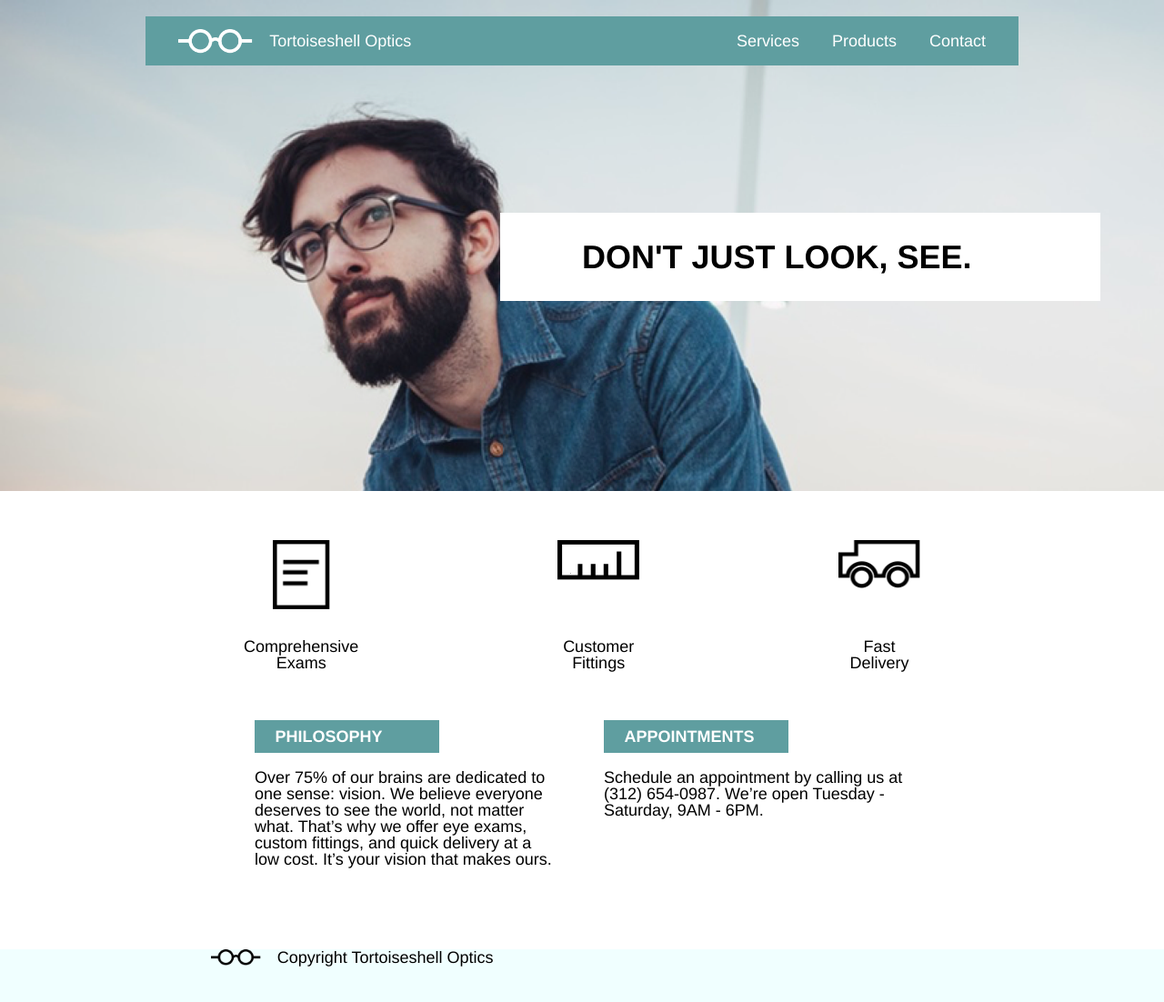
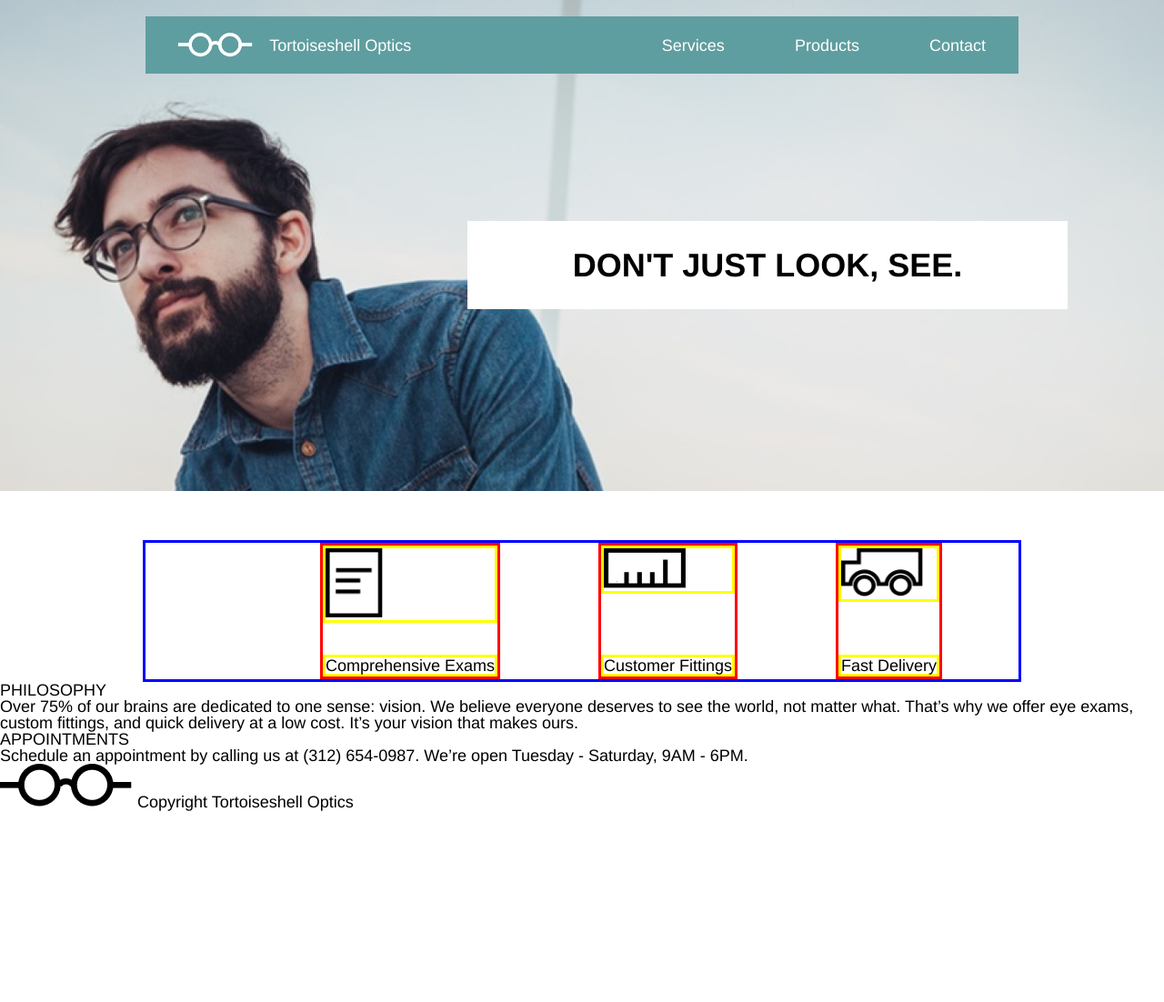
Before and after one commit to JessDsouza95/Tortoiseshell-Optics, a plain HTML site: page index.html in a window 1280 px wide. Shown: the whole page at 91% size. After the commit the page ends 892 px from the top, so only its background shows below. Drawn offline with Linux system fonts and the light colour scheme.

Commit message:
project 2nd stage

```diff
--- a/index.html
+++ b/index.html
@@ -4,56 +4,67 @@
         <title>Tortoiseshell Optics</title>
         <link href="./resources/css/reset.css" rel="stylesheet" type="text/css"/>
         <link href="./resources/css/style.css" rel="stylesheet" type="text/css"/>
-        <link href="./resources/css/flexbox.css" rel="stylesheet" type="text/css"/>
     </head>
     <body>
         <header>
-            <div class="banner">
-                <div class="header-1">
-                    <div class="Navigation">
+            <div class="header">
+                <div class="top-header">
+                    <div class="top-header-content">
                         <img src="./resources/images/logo-white.png" alt="logo"/>
-                        <Span class="sitename">Tortoiseshell Optics</span>
-                        <span class="nav">Services</span>
-                        <span class="nav">Products</span>
-                        <span class="nav">Contact</span>
+                        <p>Tortoiseshell Optics</p>
                     </div>
-                    <div class="banner-text">
-                        <h1>DON'T JUST LOOK, SEE.</h1>
+                    <div class="top-header-content">
+                        <nav>
+                            <span>Services</span>
+                            <span>Products</span>
+                            <span>Contact</span>
+                        </nav>
+                    </div>
+                </div>
+                <div class="banner-header">
+                    <div class="banner-header-content">
+                        <span>DON'T JUST LOOK, SEE.</span>
                     </div>
                 </div>
             </div>
         </header>
         <main>
-            <div class="top-page">
-                <div class="top-item">
-                    <img class="paper item" src="./resources/images/paper-icon.png" alt="paper"/>
-                    <span class="item">Comprehensive Exams</span>
+            <div class="top-main">
+                <div class="top-main-content">
+                    <div>
+                        <img class="paper" src="./resources/images/paper-icon.png"/>
+                    </div>
+                    <span>Comprehensive Exams</span>
                 </div>
-                <div class="top-item">
-                    <img class="ruler item" src="./resources/images/ruler-icon.png" alt="ruler"/>
-                    <span class="item">Customer Fittings</span>
+                <div class="top-main-content">
+                    <div>
+                        <img class="ruler" src="./resources/images/ruler-icon.png"/>
+                    </div>
+                    <span>Customer Fittings</span>
                 </div>
-                <div class="top-item">
-                    <img  class="delivery item" src="./resources/images/truck-icon.png" alt="Delivery"/>
-                    <span class="item">Fast Delivery</span>
+                <div class="top-main-content">
+                    <div>
+                        <img class="truck" src="./resources/images/truck-icon.png"/>
+                    </div>
+                    <span>Fast Delivery</span>
                 </div>
             </div>
-            <div class="bottom-page">
-               <div class="bottom-content">
-                  <span class="bottom-item bottom-header">PHILOSOPHY</span>
-                  <p class="bottom-item">Over 75% of our brains are dedicated to one sense: vision. We believe everyone deserves to see the world, not matter what. That’s why we offer eye exams, custom fittings, and quick delivery at a low cost. It’s your vision that makes ours.</p>
-               </div>
-               <div class="bottom-content">
-                 <span class="bottom-item bottom-header">APPOINTMENTS</span>
-                 <p class="bottom-item">Schedule an appointment by calling us at (312) 654-0987. We’re open Tuesday - Saturday, 9AM - 6PM.</p>
-               </div>
+            <div class="bottom-main">
+                <div>
+                    <Span>PHILOSOPHY</SPAN>
+                    <p>Over 75% of our brains are dedicated to one sense: vision. We believe everyone deserves to see the world, not matter what. That’s why we offer eye exams, custom fittings, and quick delivery at a low cost. It’s your vision that makes ours.</p>
+                </div>
+                <div>
+                    <span>APPOINTMENTS</span>
+                    <p>Schedule an appointment by calling us at (312) 654-0987. We’re open Tuesday - Saturday, 9AM - 6PM.</p>
+                </div>
             </div>
         </main>
         <footer>
-            <div class="footer-background">
-                <div class="footer-content">
-                    <img class="footer-logo" src="./resources/images/logo-black.png" alt="logo"/>
-                    <span class="footer-copyright">Copyright Tortoiseshell Optics</span>
+            <div class=footer>
+                <div>
+                    <img src="./resources/images/logo-black.png"/>
+                    <span>Copyright Tortoiseshell Optics</span>
                 </div>
             </div>
         </footer>
--- a/resources/css/style.css
+++ b/resources/css/style.css
@@ -1,121 +1,93 @@
+/*BASE STYLES*/
 html {
   font-size: 18px;
   line-height: 1.4rem;
-  font-family: helvetica;
+  font-family: Helvetica;
+  box-sizing: border-box;
 }
+
+
+
 /*Header*/
-
-.banner {
+.header {
   background-image: url("../images/glasses-bg.png");
   background-size: cover;
+  background-position: center;
   height: 30rem;
 }
-.header-1 {
-  max-width: 960px;
-  margin: 0 auto;
+.top-header {
+  width: 960px;
+  margin: auto;
+  display: flex;
+  position: relative;
+  top: 1rem;
+  justify-content: space-between;
+  background-color: cadetblue;
+  color: white;
+  padding-top: 1rem;
+  padding-bottom: 1rem;
 }
-.Navigation {
+.top-header-content {
   display: flex;
-  background-color: cadetblue;
-  font-size: 1rem;
-  color: white;
-  top: 1rem;
+  align-items: center;
+}
+.top-header-content img{
+  padding-left: 2rem;
+  padding-right: 1rem;
+  height: 1.5rem;
+}
+.top-header-content span {
+padding-left: 2rem;
+padding-right: 2rem;
+}
+.banner-header {
+  width: 960px;
+  margin: auto;
+  display: flex;
   position: relative;
-}
-.Navigation img {
-  height: 1.5rem;
-  margin: auto 1rem auto 2rem;
-}
-.sitename {
-  margin: auto auto auto 0;
-}
-.nav {
-  margin-right: 2rem;
-  margin-top: 1rem;
-  margin-bottom: 1rem;
-}
-.banner-text {
-  display: flex;
-  font-size: 2rem;
-  font-weight: bold;
-  line-height: 1.2;
+  top: 10rem;
+  left: 3rem;
   justify-content: flex-end;
 }
-.banner-text h1 {
+.banner-header-content {
   width: 50%;
-  position: relative;
-  top: 10rem;
-  left: 5rem;
+  text-align: center;
+  font-weight: bold;
+  font-size: 2rem;
+  line-height: 1.2;
   background-color: white;
   padding: 1.5rem 5rem;
 }
 
 /*Main*/
-.top-page {
-  display: flex;
+.top-main {
   width: 960px;
   margin: auto;
-  justify-content: center;
-}
-.top-item {
-  display: flex;
-  flex-direction: column;
-  justify-content: space-between;
-  align-items: center;
-  height: 8rem;
-  margin: 3rem 6rem;
-}
-.item {
-  flex-shrink: 1;
-  text-align: center;
-}
-.paper {
-  width: 3.5rem ;
-}
-.ruler {
-  width: 5rem;
-}
-.delivery {
-  width: 5rem;
-}
-
-.bottom-page {
-  width: 960px;
-  margin: auto;
-  margin-bottom: 5rem;
+  margin-top: 3rem;
+  border: 3px solid blue;
   display: flex;
   justify-content: center;
 }
-.bottom-content {
+.top-main-content {
   display: flex;
   flex-direction: column;
-  width: 35%;
-  margin-left: 2.5%;
-  margin-right: 2.5%
+  border: 3px solid red;
+  height: 8rem;
+  justify-content: space-between;
+  margin-left: 6rem;
 }
 
-.bottom-header {
-  font-weight: bold;
-  color: white;
-  background-color: cadetblue;
-  width: 10rem;
-  padding: 0.5rem 0 0.5rem 1.25rem;
-  margin-bottom: 1rem;
+.ruler,
+.truck {
+  width: 5rem;
+  height: auto;
+}
+.paper {
+  width: 3.5rem;
+  height: auto;
 }
 
-/*footer*/
-.footer-background {
-  background-color: azure;
-  height: 9rem;
+.top-main-content div,
+.top-main-content span {
+  border: 3px solid yellow;
 }
-.footer-content {
-  width: 960px;
-  margin: auto;
-  display: flex;
-  align-items: center;
-}
-.footer-logo {
-  height: 1rem;
-  padding-left: 4rem;
-  padding-right: 1rem;
-}
```
